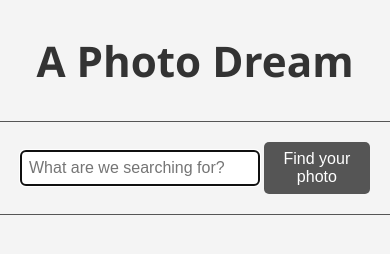
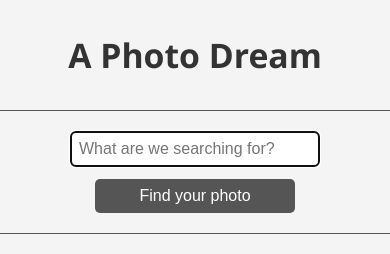
Before and after one commit to MattOrtner/photo-dream, a website: page public/index.html in a window 390 px wide. Drawn offline with Linux system fonts and the light colour scheme.

Commit message:
feat: add responsive styles for mobile in style.css

```diff
--- a/public/style.css
+++ b/public/style.css
@@ -204,3 +204,29 @@ body {
   text-align: center;
   color: #333;
 }
+
+@media screen and (max-width: 600px) {
+  .title {
+    font-size: 4vh;
+  }
+  #searchInput {
+    width: 100%;
+    max-width: 250px;
+  }
+  #searchContainer {
+    flex-direction: column;
+    align-items: center;
+  }
+  #searchButton {
+    width: 100%;
+    max-width: 200px;
+    margin-top: 0.5rem;
+  }
+  .photo-container {
+    width: 100%;
+    max-width: 300px;
+  }
+  .photo {
+    height: 175px;
+  }
+}
```
